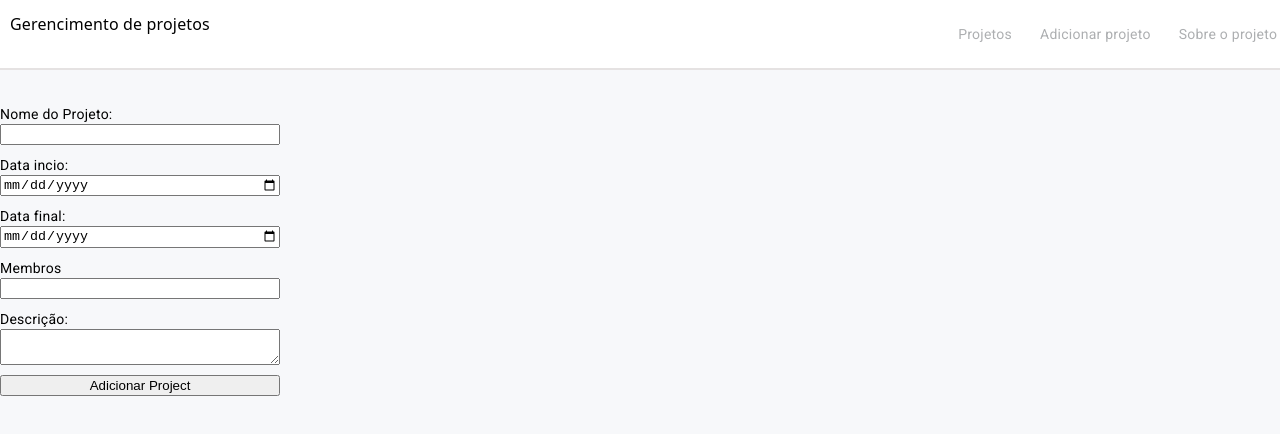
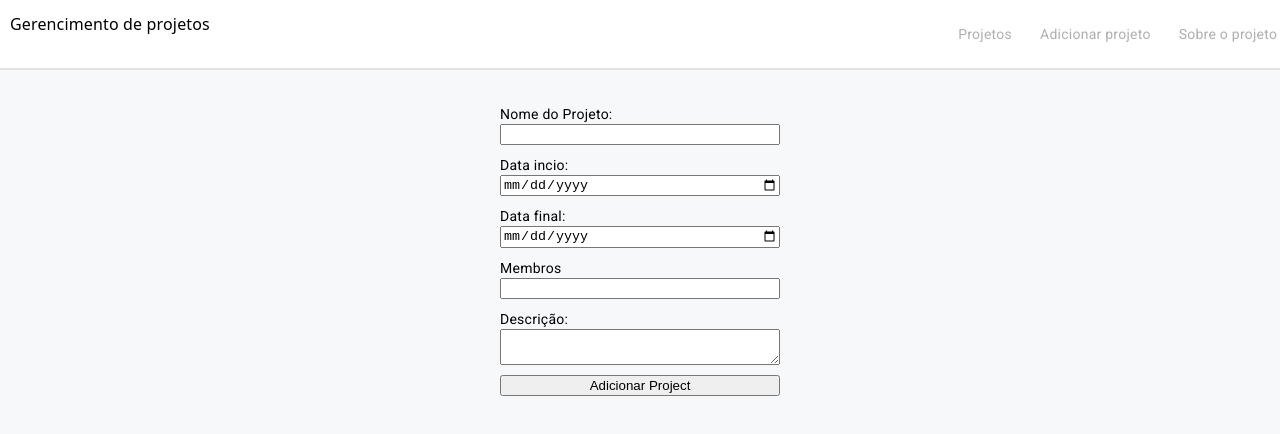
Before and after one commit to b3r1u/gerenciamento-projetos, an Angular app: page /adicionarProjeto in a window 1280 px wide. Shown: the top 434 px of the page. Built offline with nearby package versions, Linux system fonts and the light colour scheme.

Commit message:
style: Alinhando o formulário de adicionar projeto, ao centro da tela.

```diff
--- a/src/app/components/add-projetos/add-projetos.component.scss
+++ b/src/app/components/add-projetos/add-projetos.component.scss
@@ -1,15 +1,18 @@
 .cad-projeto {
-    width: 20em;
-    padding-top: 4em;
+  width: 20em;
+  padding: 2em;
+  padding-top: 4em;
+  margin: auto;
+  border-radius: 10px;
 }
 
-.cad-projeto form{
-    display: flex;
-    flex-direction: column;
+.cad-projeto form {
+  display: flex;
+  flex-direction: column;
 }
 
 .card-projeto form label {
-    margin-bottom: 5px;
+  margin-bottom: 5px;
 }
 
 .cad-projeto form input,
```
